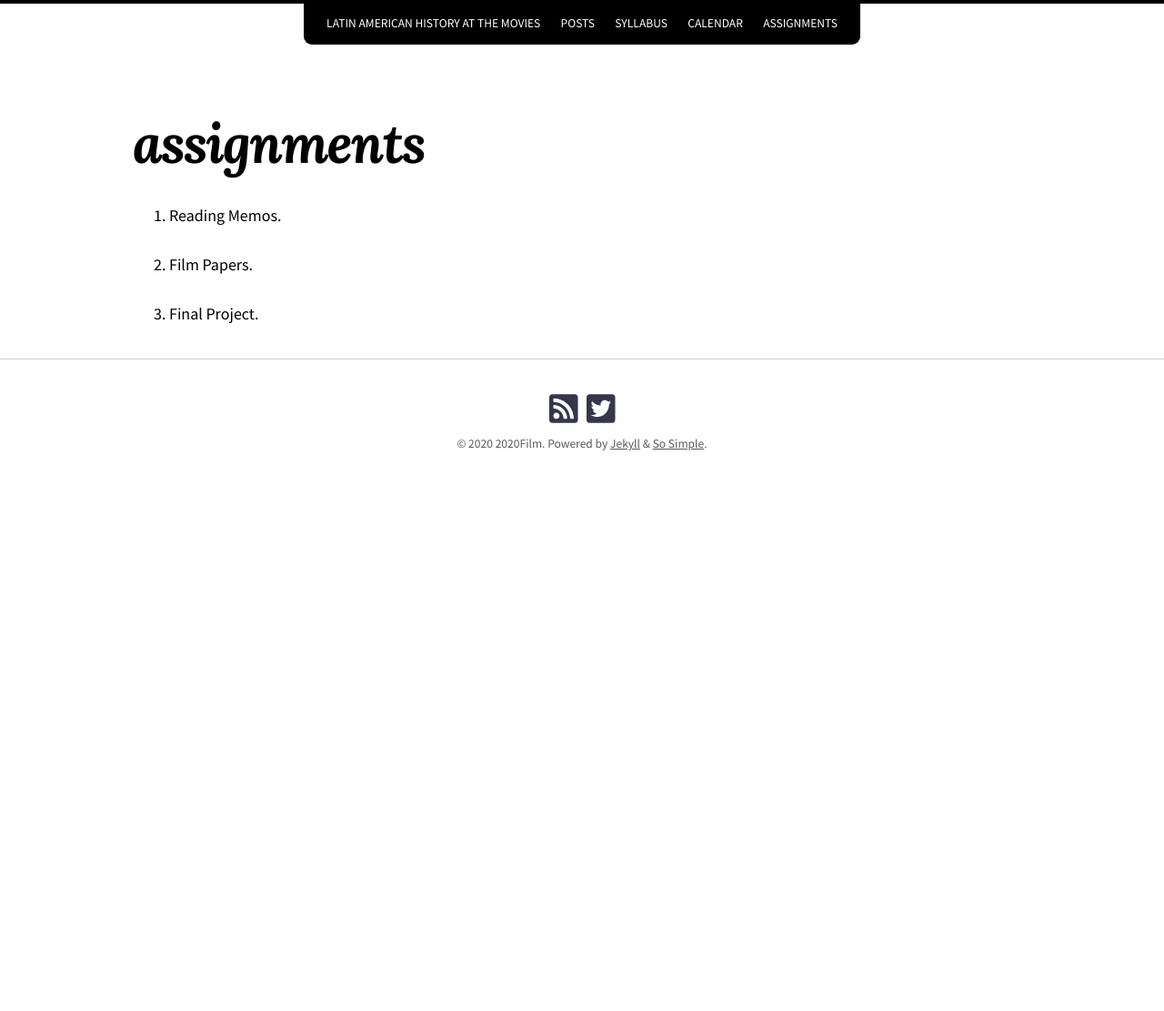
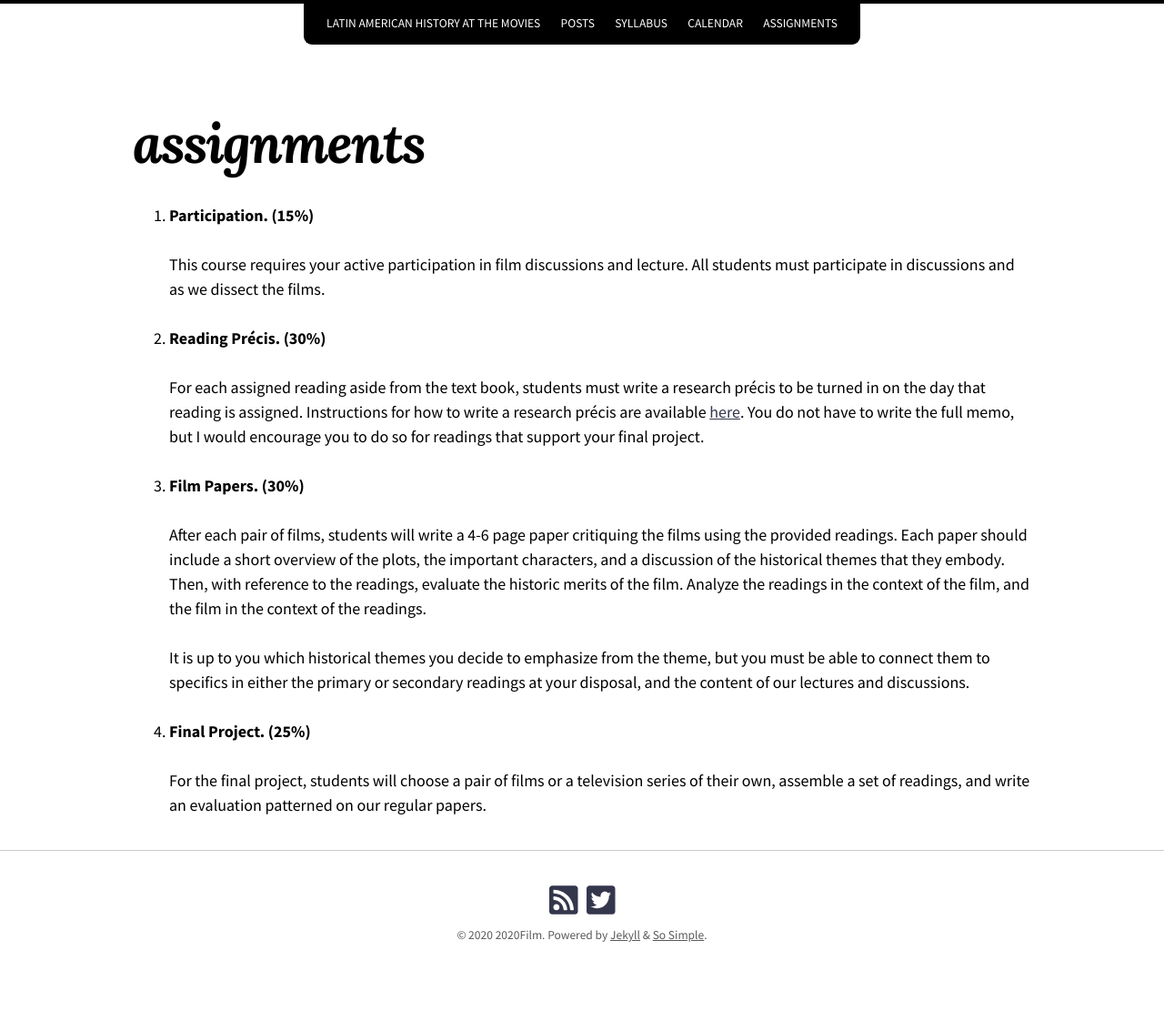
Before and after one commit to chadblack/2020Film, a Jekyll site: the page built from assignments.md, in a window 1280 px wide. Shown: the whole page at 91% size. Built offline with Jekyll 4.4.1, drawn with Linux system fonts in a browser that asks for light colours; nearby versions of some CDN libraries; before the commit the page ends 900 px from its top, so only the background shows below that.

Commit message:
assignments:

```diff
--- a/assignments.md
+++ b/assignments.md
@@ -3,8 +3,38 @@ layout: page
 title: assignments
 ---
 
-1. Reading Memos.
+1. **Participation. (15%)**
 
-2. Film Papers.
+   This course requires your active participation in film
+   discussions and lecture. All students must participate in discussions
+   and as we dissect the films.
 
-3. Final Project.
+2. **Reading Précis. (30%)**
+
+   For each assigned reading aside from the text book, students must write
+   a research précis to be turned in on the day that reading is assigned.
+   Instructions for how to write a research précis are available
+   [here](http://chadblack.net/LatAmSport2019/memo/). You do not have to
+   write the full memo, but I would encourage you to do so for readings
+   that support your final project.
+
+3. **Film Papers. (30%)**
+
+   After each pair of films, students will write a 4-6
+   page paper critiquing the films using the provided readings. Each paper
+   should include a short overview of the plots, the important characters,
+   and a discussion of the historical themes that they embody. Then, with
+   reference to the readings, evaluate the historic merits of the film.
+   Analyze the readings in the context of the film, and the film in the
+   context of the readings.
+
+   It is up to you which historical themes you decide to emphasize from
+   the theme, but you must be able to connect them to specifics in either
+   the primary or secondary readings at your disposal, and the content of
+   our lectures and discussions.
+
+4. **Final Project. (25%)**
+
+   For the final project, students will choose a pair of films or
+   a television series of their own, assemble a set of readings, and write
+   an evaluation patterned on our regular papers.
```
